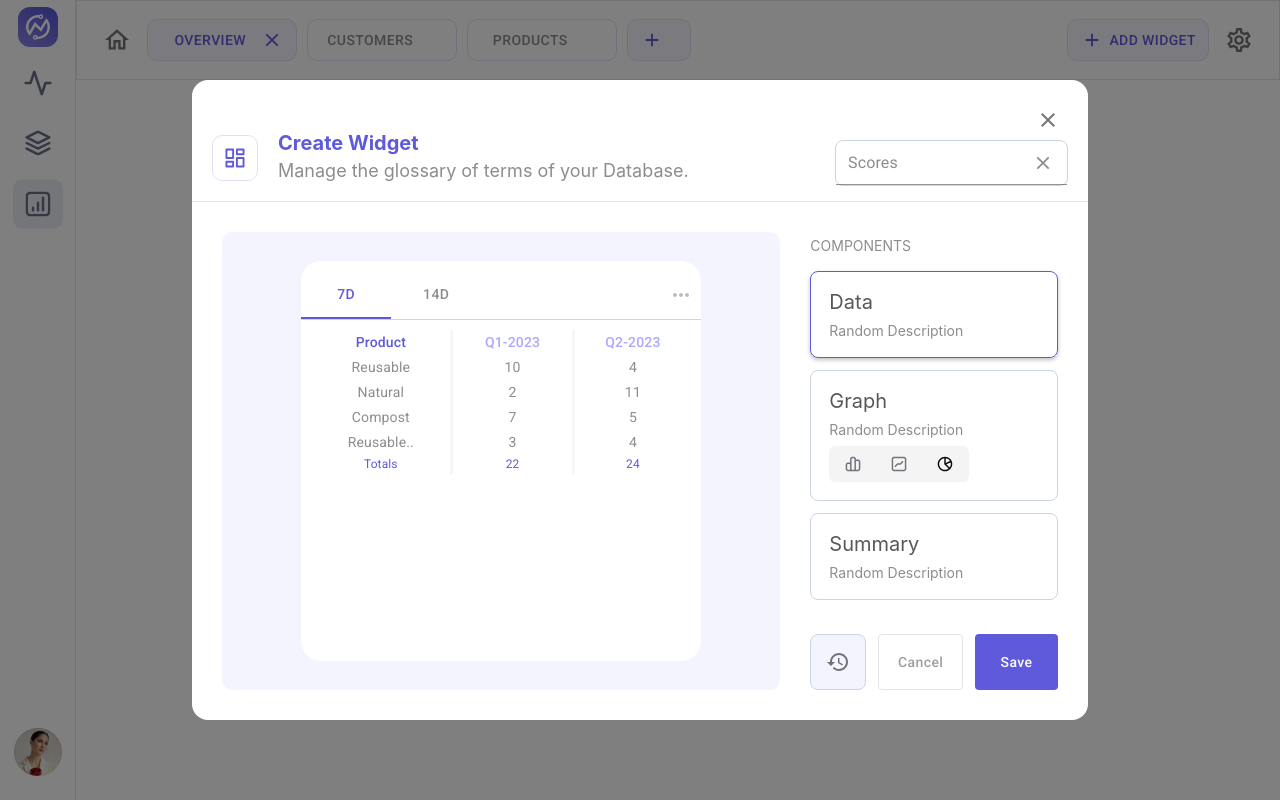
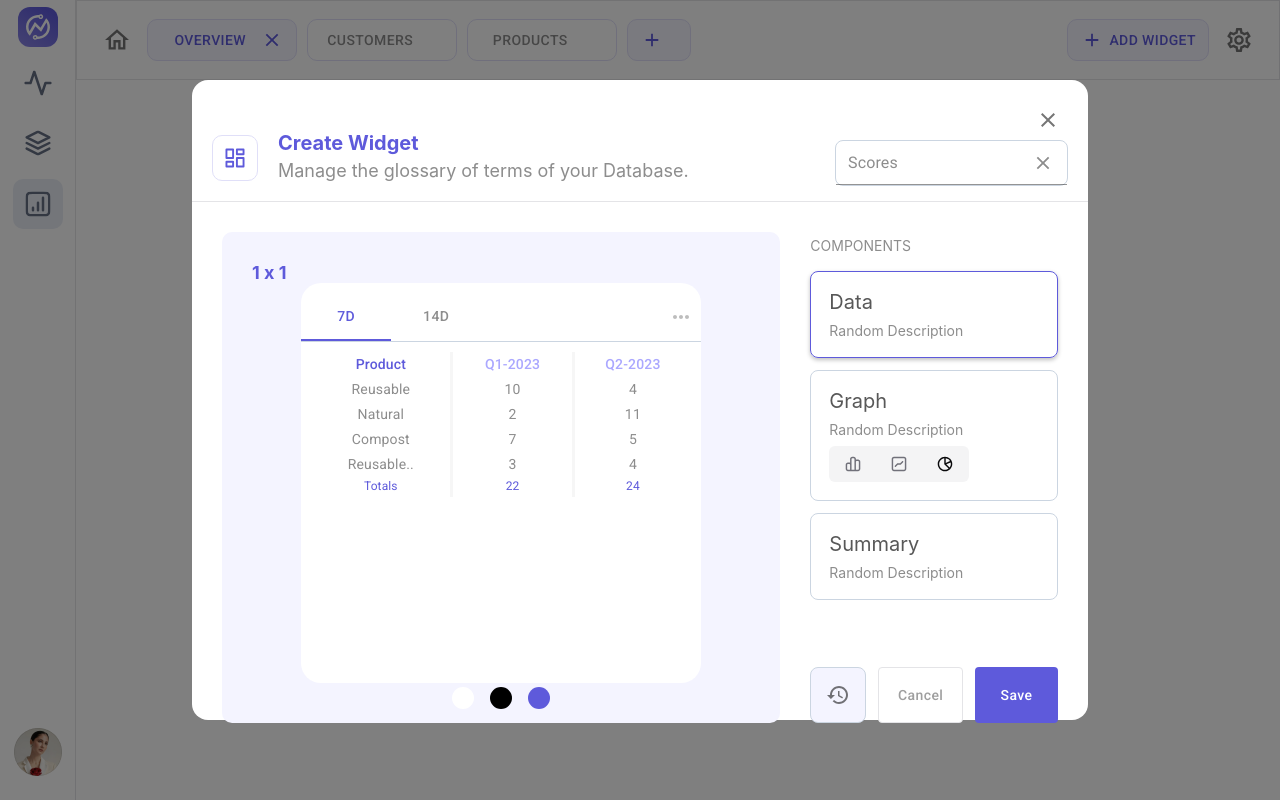
Before and after one commit to sars2811/crux-frontend, a React (Create React App) app: page /widgets in a window 1280 px wide. Both pictures are taken after a click on the button "ADD WIDGET". Built offline with nearby package versions, Linux system fonts and the light colour scheme.

Commit message:
feat: Add Color Buttons.

```diff
--- a/src/components/Widget/index.tsx
+++ b/src/components/Widget/index.tsx
@@ -52,7 +52,7 @@ export interface WidgetTabData {
   summary: SummaryData;
 }
 
-export const enum WidgetColor {
+export enum WidgetColor {
   White = '#FFFFFF',
   Black = '#000000',
   Crux = '#5E5ADB',
--- a/src/containers/WidgetDashboard/AddWidget/ModalBody/index.tsx
+++ b/src/containers/WidgetDashboard/AddWidget/ModalBody/index.tsx
@@ -12,6 +12,8 @@ interface ModalBodyProps {
   onClose: () => void;
   widgetType: WidgetType;
   setWidgetType: (widgetType: WidgetType) => void;
+  widgetColor: WidgetColor;
+  setWidgetColor: (widgetColor: WidgetColor) => void;
 }
 
 const data = [
@@ -117,6 +119,8 @@ const useStyles = makeStyles()((theme) => ({
     flexGrow: 12,
     justifyContent: 'center',
     alignItems: 'center',
+    flexDirection: 'column',
+    justifyItems: 'top',
   },
   actionContainer: {
     height: '100%',
@@ -194,18 +198,56 @@ const useStyles = makeStyles()((theme) => ({
     backgroundColor: theme.palette.background.paper,
     borderRadius: '4px',
   },
+  widgetSizeText: {
+    alignSelf: 'flex-start',
+    fontSize: '18px',
+    color: theme.palette.text.secondary,
+    fontWeight: 'bold',
+    top: '0',
+    margin: '30px 0 0 30px',
+  },
+  widget: {
+    margin: 'auto',
+    display: 'flex',
+    position: 'relative',
+    // top: '-10px',
+  },
+  colorButtonGroup: {
+    display: 'flex',
+    flexDirection: 'row',
+    gap: '8px',
+    marginBottom: '10px',
+    justifyContent: 'center',
+    alignContent: 'center',
+  },
+  colorButton: {
+    margin: '4px',
+    borderRadius: '50%',
+    width: '10px',
+    height: '10px',
+    cursor: 'pointer',
+    padding: '6px',
+  },
+  colorButtonActive: {
+    border: '2px solid #D3D2F5',
+    borderRadius: '50%',
+  },
 }));
 
 const ModalBody: React.FC<ModalBodyProps> = ({
   onClose,
   widgetType,
   setWidgetType,
+  widgetColor,
+  setWidgetColor,
 }) => {
   const { classes } = useStyles();
 
   return (
     <div className={classes.root}>
       <div className={classes.widgetContainer}>
+        <p className={classes.widgetSizeText}>1 x 1</p>
+        <div className={classes.widget}>
           <Widget
             widgetType={widgetType}
             widgetData={data}
@@ -213,6 +255,26 @@ const ModalBody: React.FC<ModalBodyProps> = ({
             widgetCategory={'Product'}
             widgetColor={WidgetColor.White}
           />
+        </div>
+        <div className={classes.colorButtonGroup}>
+          {Object.keys(WidgetColor).map((color) => (
+            <div
+              key={color}
+              className={widgetColor === color ? classes.colorButtonActive : ''}
+            >
+              <div
+                className={classes.colorButton}
+                style={{
+                  backgroundColor:
+                    WidgetColor[color as keyof typeof WidgetColor],
+                }}
+                onClick={() => {
+                  setWidgetColor(color as WidgetColor);
+                }}
+              ></div>
+            </div>
+          ))}
+        </div>
       </div>
       <div className={classes.actionContainer}>
         <div className={classes.buttonGroup}>
--- a/src/containers/WidgetDashboard/AddWidget/index.tsx
+++ b/src/containers/WidgetDashboard/AddWidget/index.tsx
@@ -4,6 +4,7 @@ import { makeStyles } from 'tss-react/mui';
 import ModalHeader from './ModalHeader';
 import ModalBody from './ModalBody';
 import WidgetType from '../../../commons/enums/WidgetType';
+import { WidgetColor } from '../../../components/Widget';
 
 interface AddWidgetProps {
   open: boolean;
@@ -41,6 +42,10 @@ const AddWidget: React.FC<AddWidgetProps> = ({
     WidgetType.Data
   );
 
+  const [widgetColor, setWidgetColor] = React.useState<WidgetColor>(
+    WidgetColor.White
+  );
+
   React.useEffect(() => {
     setNavKey(tabKeys[selectedTab]);
   }, [selectedTab, tabKeys]);
@@ -53,6 +58,8 @@ const AddWidget: React.FC<AddWidgetProps> = ({
           onClose={onClose}
           widgetType={widgetType}
           setWidgetType={setWidgetType}
+          widgetColor={widgetColor}
+          setWidgetColor={setWidgetColor}
         />
       </div>
     </Modal>
```
Lines whose indentation alone changed are shown as unchanged.
